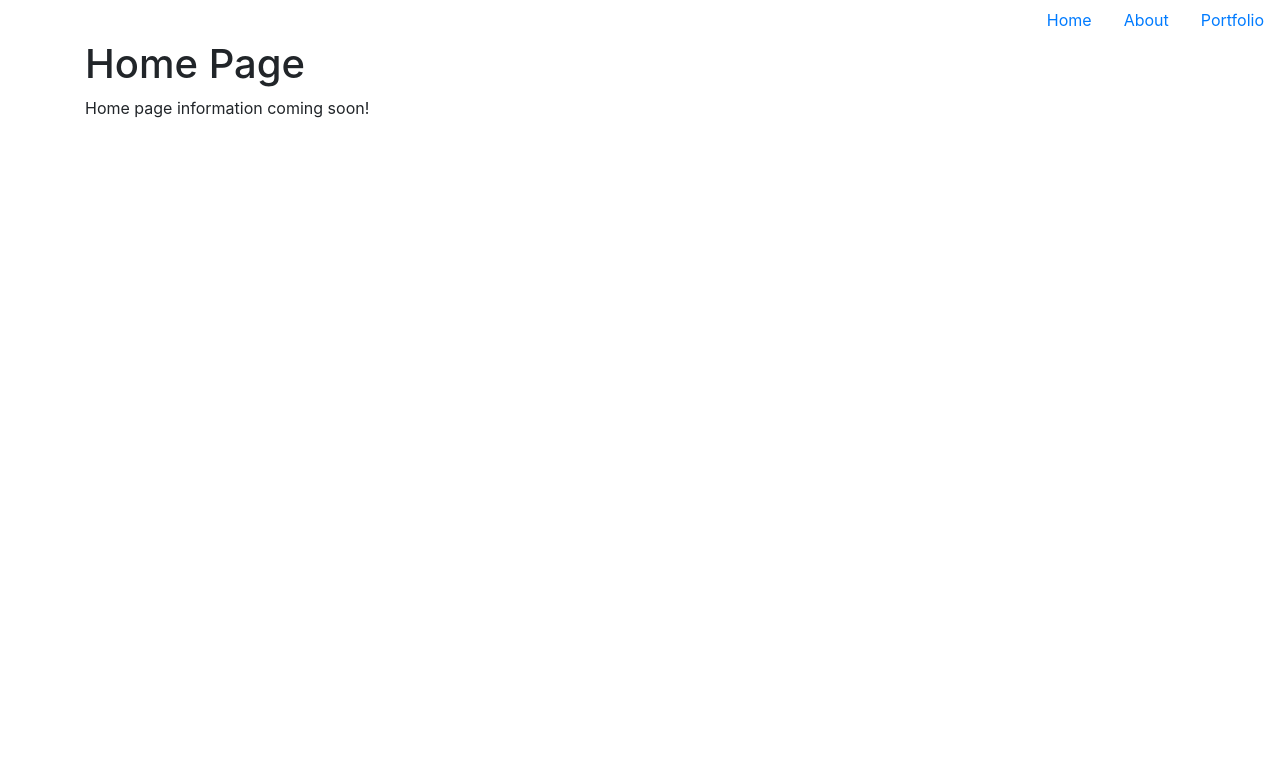
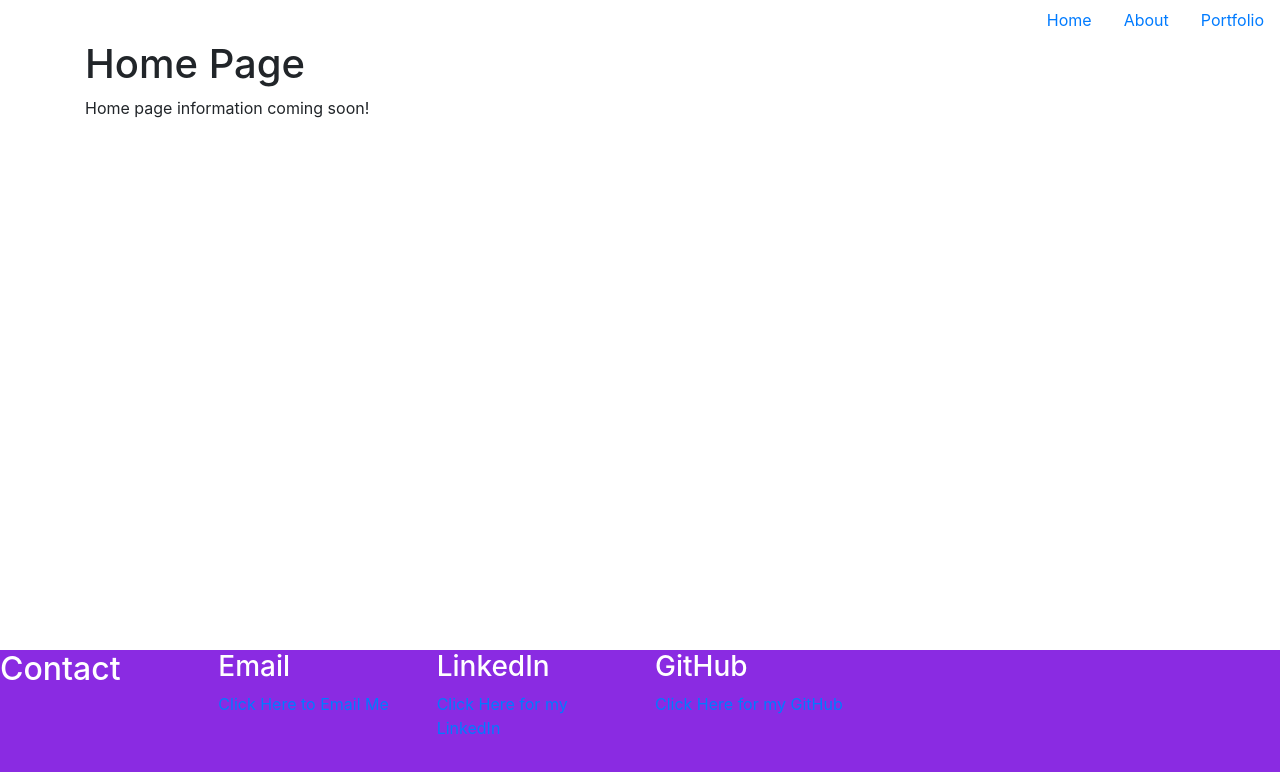
Before and after one commit to xj96/React-Portfolio, a React (Create React App) app: page / in a window 1280 px wide. Shown: the top 772 px of the page. Built offline with nearby package versions, Linux system fonts and the light colour scheme.

Commit message:
updated footer component with the appropriate links and heading

```diff
--- a/src/components/Footer.css
+++ b/src/components/Footer.css
@@ -3,7 +3,7 @@
   left: 0;
   bottom: 0;
   width: 100%;
-  height: 100px;
+  height: 150px;
   background-color: blueviolet;
   color: white;
 }
--- a/src/components/Footer.js
+++ b/src/components/Footer.js
@@ -1,12 +1,48 @@
 import React from "react";
-import '../components/Footer.css'
+import "../components/Footer.css";
 
 function Footer() {
   return (
     <div>
       <div className="container">
         <footer className="footer-contact">
-          <h2>Sample</h2>
+          <div className="row">
+            <div className="col-2">
+              <h2>Contact</h2>
+            </div>
+            <div className="col-2">
+              <h3>Email</h3>
+              <p>
+                <a href="mailto:xavierejackson20@gmail.com">
+                  Click Here to Email Me
+                </a>
+              </p>
+            </div>
+            <div className="col-2">
+              <h3>LinkedIn</h3>
+              <p>
+                <a
+                  href="https://www.linkedin.com/in/xavier-jackson/"
+                  rel="noopener noreferrer"
+                  target="_blank"
+                >
+                  Click Here for my LinkedIn
+                </a>
+              </p>
+            </div>
+            <div className="col-2">
+              <h3>GitHub</h3>
+              <p>
+                <a
+                  href="https://github.com/xj96"
+                  rel="noopener noreferrer"
+                  target="_blank"
+                >
+                  Click Here for my GitHub
+                </a>
+              </p>
+            </div>
+          </div>
         </footer>
       </div>
     </div>
--- a/src/components/pages/About.js
+++ b/src/components/pages/About.js
@@ -1,7 +1,5 @@
 import React from "react";
 import Footer from "../Footer";
-
-
 
 function About() {
   return (
--- a/src/components/pages/Home.js
+++ b/src/components/pages/Home.js
@@ -1,10 +1,14 @@
 import React from "react";
+import Footer from "../Footer";
 
 function Home() {
   return (
-    <div className="container">
-      <h1>Home Page</h1>
-      <p>Home page information coming soon!</p>
+    <div>
+      <div className="container">
+        <h1>Home Page</h1>
+        <p>Home page information coming soon!</p>
+      </div>
+      <Footer/>
     </div>
   );
 }
```
